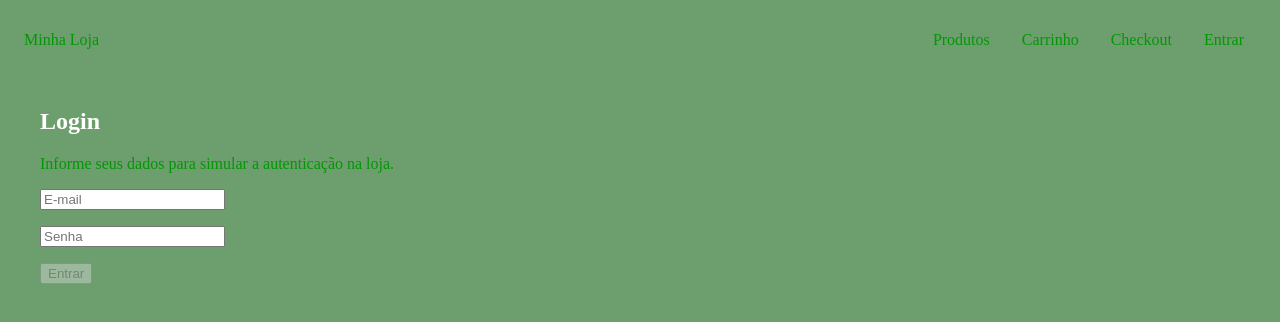
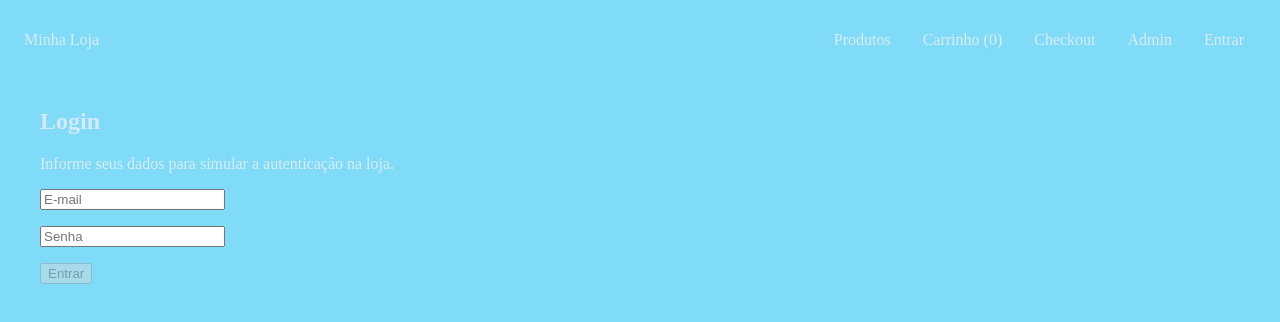
Before and after one commit to kmoreira-eng/meu-primeiro-app, an Angular app: page /login in a window 1280 px wide. Shown: the top 322 px of the page. Built offline with nearby package versions, Linux system fonts and the light colour scheme.

Commit message:
Guards Interceptors - Protecao de Rotas Admin

```diff
--- a/src/app/app.routes.ts
+++ b/src/app/app.routes.ts
@@ -1,5 +1,6 @@
  import { Routes } from '@angular/router';
   import { authGuard } from './core/auth.guard';
+   import { adminGuard } from './core/admin.guard';
   export const routes: Routes = [
     {
       path: '',
@@ -22,6 +23,12 @@
     loadComponent: () => import('./features/checkout/checkout/checkout').then((m) => m.Checkout),
   },
    {
+    path: 'admin',
+    canActivate: [adminGuard],
+    loadComponent: () => import('./features/admin/admin/admin').then((m) => m.Admin),
+  },
+
+   {
     path: 'login',
     loadComponent: () => import('./features/login/login/login').then((m) => m.Login),
   },
--- /dev/null
+++ b/src/app/core/admin.guard.ts
@@ -0,0 +1,24 @@
+import { inject } from '@angular/core';
+import { CanActivateFn, Router } from '@angular/router';
+
+import { AuthService } from './services/auth.service';
+
+export const adminGuard: CanActivateFn = () => {
+  const authService = inject(AuthService);
+  const router = inject(Router);
+
+  // Primeiro verifica se o usuário está logado.
+  // Se não estiver, envia para a tela de login.
+  if (!authService.estaLogado()) {
+    return router.createUrlTree(['/login']);
+  }
+
+  // Depois verifica se o usuário possui perfil de administrador.
+  // Se estiver logado, mas não for admin, envia para produtos.
+  if (!authService.ehAdmin()) {
+    return router.createUrlTree(['/acesso-negado']);
+  }
+
+  // Se estiver logado e for admin, libera o acesso.
+  return true;
+};
--- a/src/app/core/interceptors/http.interceptor.ts
+++ b/src/app/core/interceptors/http.interceptor.ts
@@ -1,17 +1,19 @@
+
 import { inject } from '@angular/core';
 import { HttpInterceptorFn } from '@angular/common/http';
+import { Router } from '@angular/router';
 import { tap, catchError, throwError } from 'rxjs';
 
 import { AuthService } from '../services/auth.service';
 
 export const httpInterceptor: HttpInterceptorFn = (req, next) => {
   const authService = inject(AuthService);
+
+  // Router usado p redirecionamentos em erros de autenticação/autorização.
+  const router = inject(Router);
   const token = authService.obterToken();
 
-  // LOG REQUEST
   console.log('REQUEST', req.url);
-
-  // TOKEN
   const novaReq = token
     ? req.clone({
         setHeaders: {
@@ -28,10 +30,20 @@ export const httpInterceptor: HttpInterceptorFn = (req, next) => {
     catchError((error) => {
       console.error('ERRO GLOBAL:', error);
 
+      // 401 -> ausência de autenticação ou token inválido.
       if (error.status === 401) {
-        console.warn('Não autorizado!');
+        console.warn('Não autorizado. Faça login novamente.');
+        authService.logout();
+        router.navigateByUrl('/login');
       }
 
+      // 403 -> usuario autenticado, mas sem permissão.
+      if (error.status === 403) {
+        console.warn('Acesso proibido. Perfil sem permissão.');
+        router.navigateByUrl('/produtos');
+      }
+
+      // 500 -> erro interno do servidor
       if (error.status === 500) {
         console.warn('Erro interno do servidor!');
       }
--- a/src/app/core/services/auth.service.ts
+++ b/src/app/core/services/auth.service.ts
@@ -1,8 +1,10 @@
 import { Injectable, computed, signal } from '@angular/core';
+
+type PerfilUsuario = 'usuario' | 'admin';
 
 type Usuario = {
   email: string;
-  perfil: 'usuario';
+  perfil: PerfilUsuario;
 };
 
 @Injectable({
@@ -14,6 +16,7 @@ export class AuthService {
 
   usuarioAtual = computed(() => this.usuario());
   estaLogado = computed(() => this.usuario() !== null);
+  ehAdmin = computed(() => this.usuario()?.perfil === 'admin');
   token = computed(() => this.tokenJwt());
 
   login(email: string, senha: string): boolean {
@@ -21,15 +24,15 @@ export class AuthService {
       return false;
     }
 
+    // Regra: e-mail perfil será admin: admin@email.com . Outro e-mail: usuario comum.
+    const perfil: PerfilUsuario = email === 'admin@email.com' ? 'admin' : 'usuario';
+
     const tokenSimulado =
       'eyJhbGciOiJIUzI1NiIsInR5cCI6IkpXVCJ9.' +
       'eyJzdWIiOiJhbHVub0B0ZXN0ZS5jb20iLCJwZXJmaWwiOiJ1c3VhcmlvIn0.' +
       'assinatura-simulada';
 
-    this.usuario.set({
-      email,
-      perfil: 'usuario',
-    });
+    this.usuario.set({ email, perfil });
 
     this.tokenJwt.set(tokenSimulado);
 
@@ -44,4 +47,8 @@ export class AuthService {
   obterToken(): string | null {
     return this.tokenJwt();
   }
+
+  obterPerfil(): PerfilUsuario | null {
+    return this.usuario()?.perfil ?? null;
+  }
 }
--- /dev/null
+++ b/src/app/features/admin/admin/admin.css
@@ -0,0 +1,7 @@
+ h2 {
+    margin-top: 16px;
+  }
+
+  p {
+    max-width: 600px;
+  }
--- /dev/null
+++ b/src/app/features/admin/admin/admin.html
@@ -0,0 +1,5 @@
+<h2>Área Administrativa</h2>
+
+  <p>Esta página representa uma área restrita da aplicação.</p>
+
+  <p>Somente usuários com perfil de administrador devem conseguir acessar esta rota.</p>
--- /dev/null
+++ b/src/app/features/admin/admin/admin.ts
@@ -0,0 +1,9 @@
+import { Component } from '@angular/core';
+
+@Component({
+  selector: 'app-admin',
+  imports: [],
+  templateUrl: './admin.html',
+  styleUrl: './admin.css',
+})
+export class Admin {}
--- a/src/app/features/login/login/login.ts
+++ b/src/app/features/login/login/login.ts
@@ -39,6 +39,11 @@ export class Login {
       return;
     }
 
+    if (this.authService.ehAdmin()) {
+      this.router.navigateByUrl('/admin');
+      return;
+    }
+
     this.router.navigateByUrl('/produtos');
   }
 }
--- a/src/app/features/produtos/lista-produtos/lista-produtos.html
+++ b/src/app/features/produtos/lista-produtos/lista-produtos.html
@@ -24,7 +24,7 @@
     <h2>
     Produto selecionado:
     @if (produtoSelecionado()) {
-      <strong style="color: green">{{ produtoSelecionado() }}</strong>
+      <strong style="color: rgb(127, 206, 254)">{{ produtoSelecionado() }}</strong>
     } @else {
       <span style="color: gray">Nenhum</span>
     }
--- a/src/app/shared/layout/header/header.html
+++ b/src/app/shared/layout/header/header.html
@@ -1,9 +1,12 @@
 <mat-toolbar color="primary">
   <span>Minha Loja</span>
+
   <span class="flex-spacer"></span>
+
   <button mat-button routerLink="/produtos">Produtos</button>
-  <button mat-button routerLink="/carrinho">Carrinho</button>
+  <button mat-button routerLink="/carrinho">Carrinho ({{ quantidade() }})</button>
   <button mat-button routerLink="/checkout">Checkout</button>
+  <button mat-button routerLink="/admin">Admin</button>
 
   @if (estaLogado()) {
     <span>{{ usuarioAtual()?.email }}</span>
--- a/src/app/shared/layout/header/header.ts
+++ b/src/app/shared/layout/header/header.ts
@@ -1,7 +1,7 @@
 import { Component, inject } from '@angular/core';
 import { MatToolbarModule } from '@angular/material/toolbar';
 import { MatButtonModule } from '@angular/material/button';
-import { RouterLink } from '@angular/router';
+import { Router, RouterLink } from '@angular/router';
 
 import { CarrinhoService } from '../../../core/services/carrinho.service';
 import { AuthService } from '../../../core/services/auth.service';
@@ -15,6 +15,7 @@ import { AuthService } from '../../../core/services/auth.service';
 export class Header {
   private carrinhoService = inject(CarrinhoService);
   private authService = inject(AuthService);
+  private router = inject(Router);
 
   quantidade = this.carrinhoService.quantidade;
   estaLogado = this.authService.estaLogado;
@@ -22,5 +23,6 @@ export class Header {
 
   sair() {
     this.authService.logout();
+    this.router.navigateByUrl('/login');
   }
 }
--- a/src/styles.css
+++ b/src/styles.css
@@ -1,10 +1,10 @@
 /* You can add global styles to this file, and also import other style files */
 
   body{
-    background-color: rgb(109, 158, 109);
-    color: rgb(2, 152, 4);
+    background-color: rgb(127, 219, 247);
+    color: rgb(218, 236, 248);
   }
 
   h2{
-    color: white;
+    color: rgb(213, 233, 255);
   }
```
Also changed, not shown: 1 other file (tests, documents, lock files or other folders).
